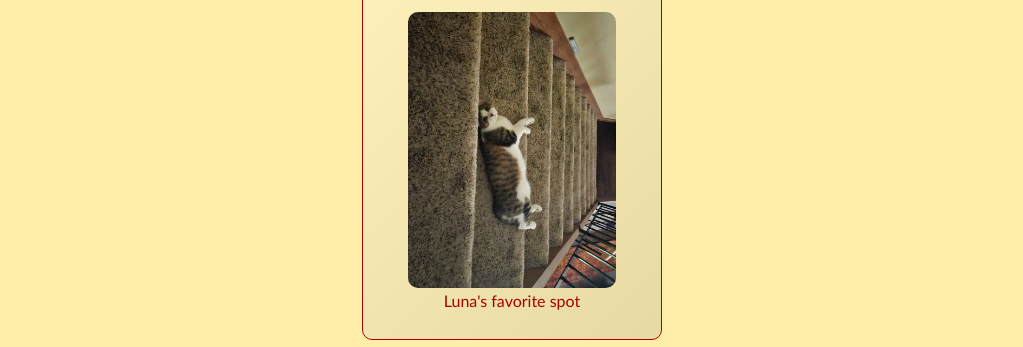
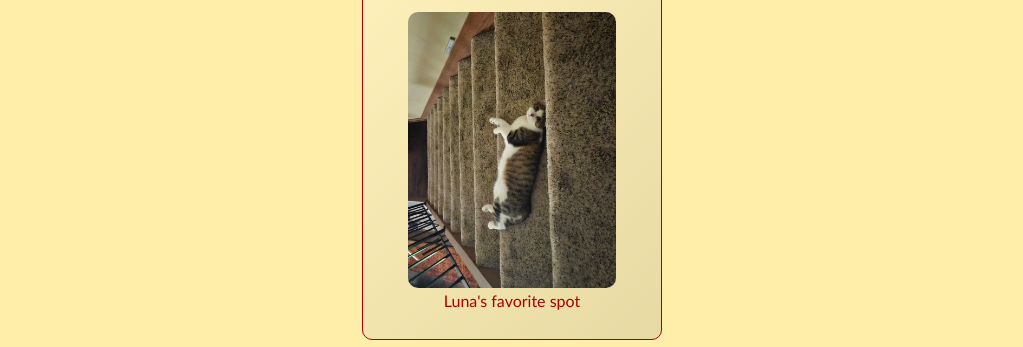
Before and after one commit to ConnFDM/connfdm.github.io, a plain HTML site: page index.html in a window 1280 px wide. Shown: the part 136-483 px from the top of the page, without its empty margins (128-1151 px from the left). Drawn offline with Linux system fonts and the light colour scheme.

Commit message:
separating home page

```diff
--- a/index.html
+++ b/index.html
@@ -4,7 +4,7 @@
     <meta charset="UTF-8">
     <meta name="viewport" content="width=device-width, initial-scale=1.0">
     <title>Conn Henesy | Home</title>
-    <link rel="icon" type="image/x-icon" href="/itis3135/images/favicon.ico">
+    <link rel="icon" type="image/x-icon" href="images/favicon.ico">
     <style>
         body {
             margin: 0 auto;
@@ -82,7 +82,7 @@
             <h2>Home</h2>
             <figure>
                 <img
-                    src="itis3135/images/luna.webp"
+                    src="images/luna-flip.webp"
                     alt="A kitten named Luna lying on her side in the middle of a flight of stairs."
                 >
                 <figcaption>Luna's favorite spot</figcaption>
```
Also changed, not shown: images/favicon.ico (renamed from itis3135/images/favicon.ico), images/luna-flip.webp (added).
